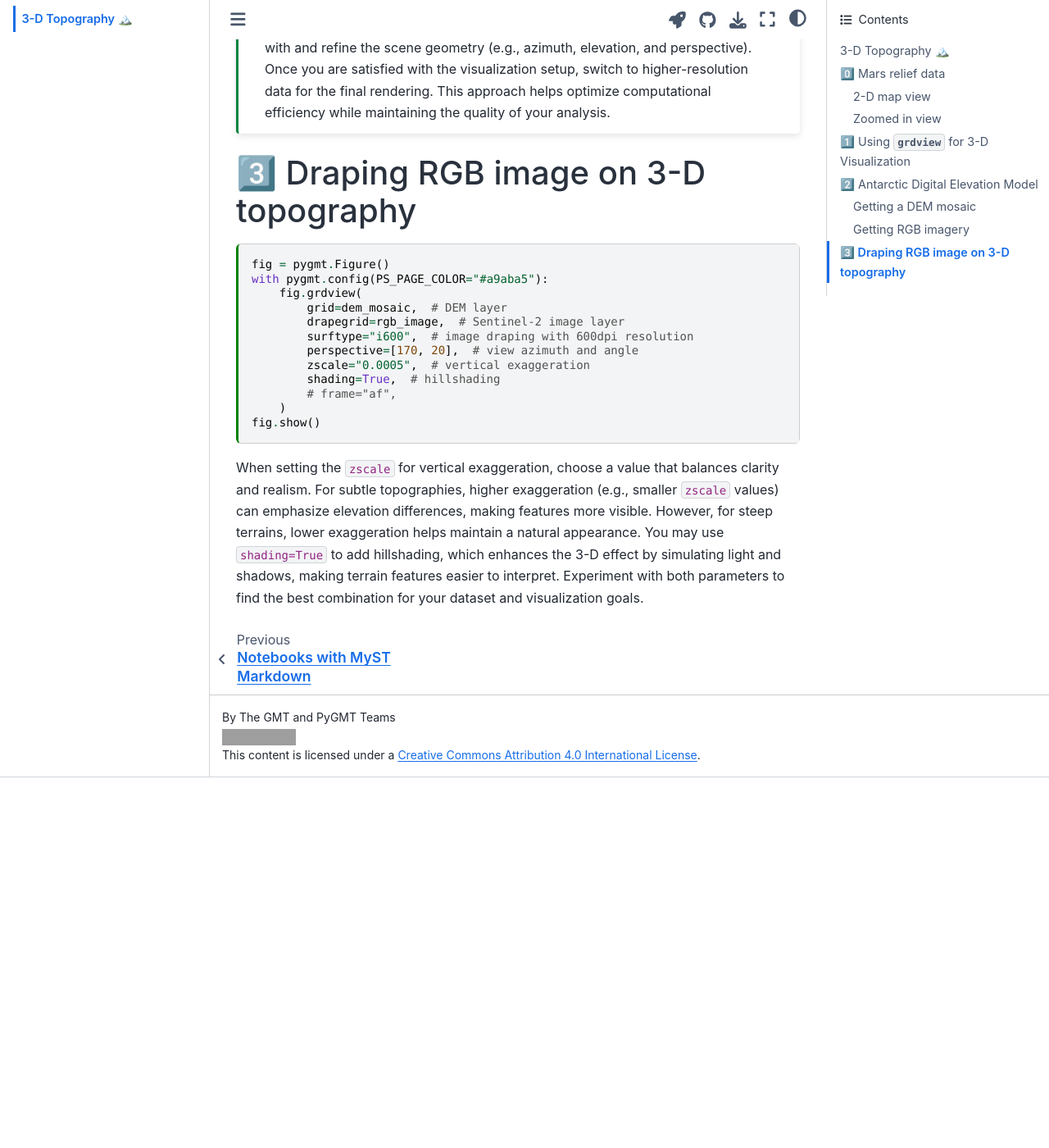
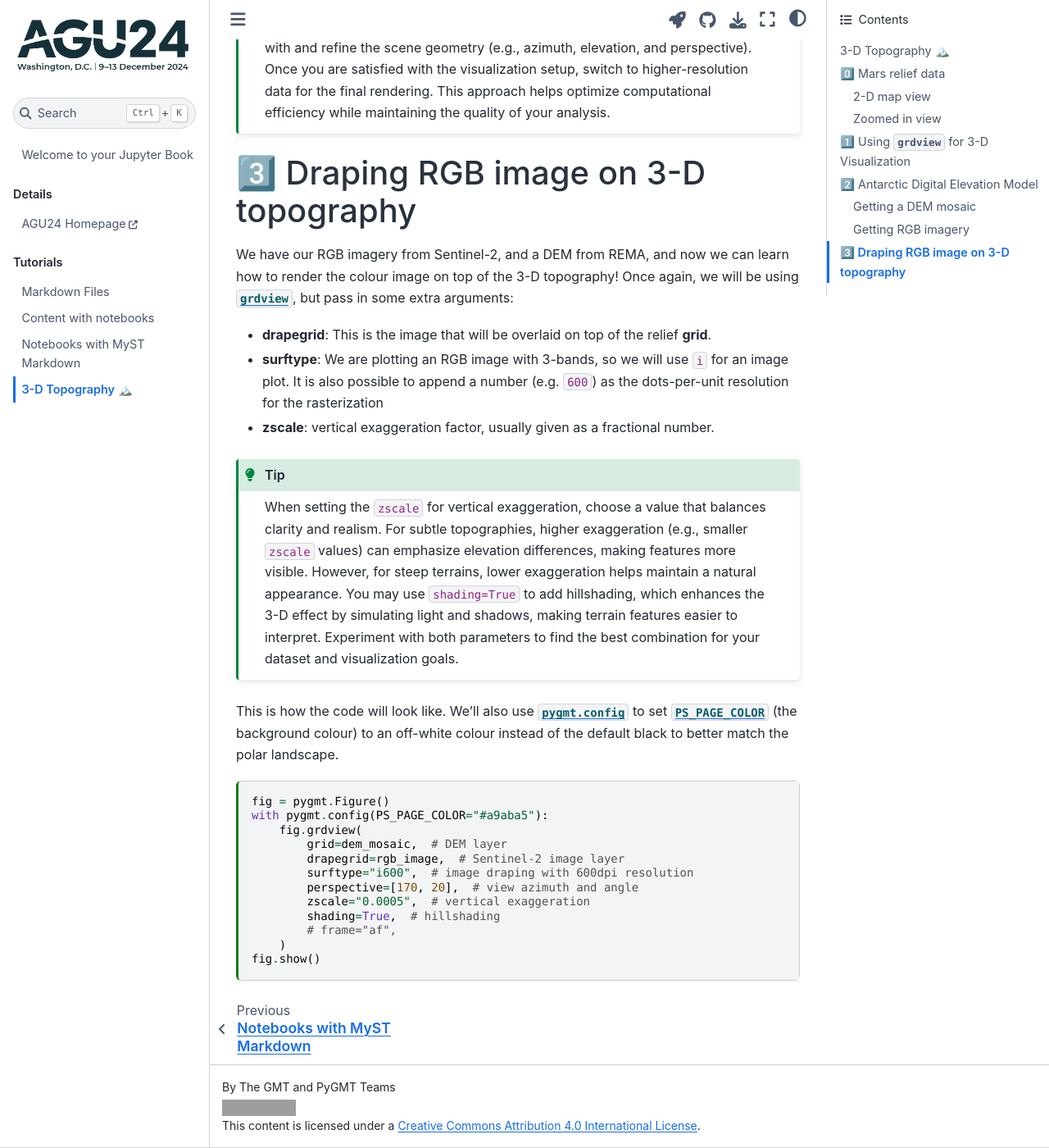
Before and after one commit to GenericMappingTools/agu24workshop, a Jupyter Book: the page built from book/tut5_topography.md, in a window 1280 px wide and 1400 px high, scrolled down 5733 px. Shown: the whole window at 82% size. Built offline with Jupyter Book 1.0.4 settings and Sphinx 7.4.7 and the Sphinx Book theme 1.1.4, drawn with Linux system fonts in a browser that asks for light colours; cross-references to code outside the pages are shown as plain code; before the commit the page ends 6681 px from its top, so only the background shows below that; grey boxes are pictures that could not be loaded.

Commit message:
Add descriptive text for 'Draping RGB image on 3-D topography' section
Explain some of the parameters used for image draping such as `drapegrid`, `surftype` and `zscale`. Moved some explanatory text into a 'tip' admonition cell.

````diff
--- a/book/tut5_topography.md
+++ b/book/tut5_topography.md
@@ -239,6 +239,33 @@
 
 # 3️⃣ Draping RGB image on 3-D topography
 
+We have our RGB imagery from Sentinel-2, and a DEM from REMA, and now we can learn how
+to render the colour image on top of the 3-D topography! Once again, we will be using
+[`grdview`](https://www.pygmt.org/v0.13.0/api/generated/pygmt.Figure.grdview.html), but
+pass in some extra arguments:
+
+- **drapegrid**: This is the image that will be overlaid on top of the relief **grid**.
+- **surftype**: We are plotting an RGB image with 3-bands, so we will use `i` for an
+  image plot. It is also possible to append a number (e.g. `600`) as the dots-per-unit
+  resolution for the rasterization
+- **zscale**: vertical exaggeration factor, usually given as a fractional number.
+
+```{tip}
+When setting the `zscale` for vertical exaggeration, choose a value that balances
+clarity and realism. For subtle topographies, higher exaggeration (e.g., smaller
+`zscale` values) can emphasize elevation differences, making features more visible.
+However, for steep terrains, lower exaggeration helps maintain a natural appearance. You
+may use `shading=True` to add hillshading, which enhances the 3-D effect by simulating
+light and shadows, making terrain features easier to interpret. Experiment with both
+parameters to find the best combination for your dataset and visualization goals.
+```
+
+This is how the code will look like. We'll also use
+[`pygmt.config`](https://www.pygmt.org/v0.13.0/api/generated/pygmt.config.html) to set
+[`PS_PAGE_COLOR`](https://docs.generic-mapping-tools.org/6.5/gmt.conf.html#term-PS_PAGE_COLOR)
+(the background colour) to an off-white colour instead of the default black to better
+match the polar landscape.
+
 ```{code-cell}
 fig = pygmt.Figure()
 with pygmt.config(PS_PAGE_COLOR="#a9aba5"):
````
Also changed, not shown: other parts of book/tut5_topography.md (+0 -2 lines).
